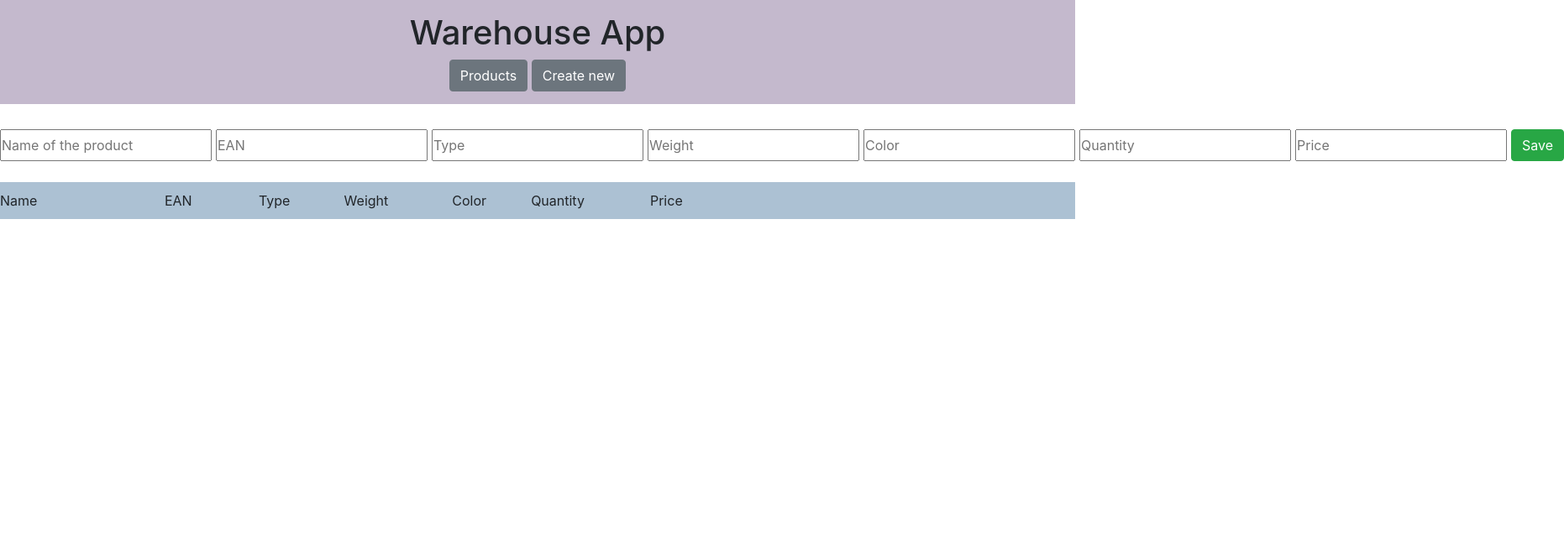
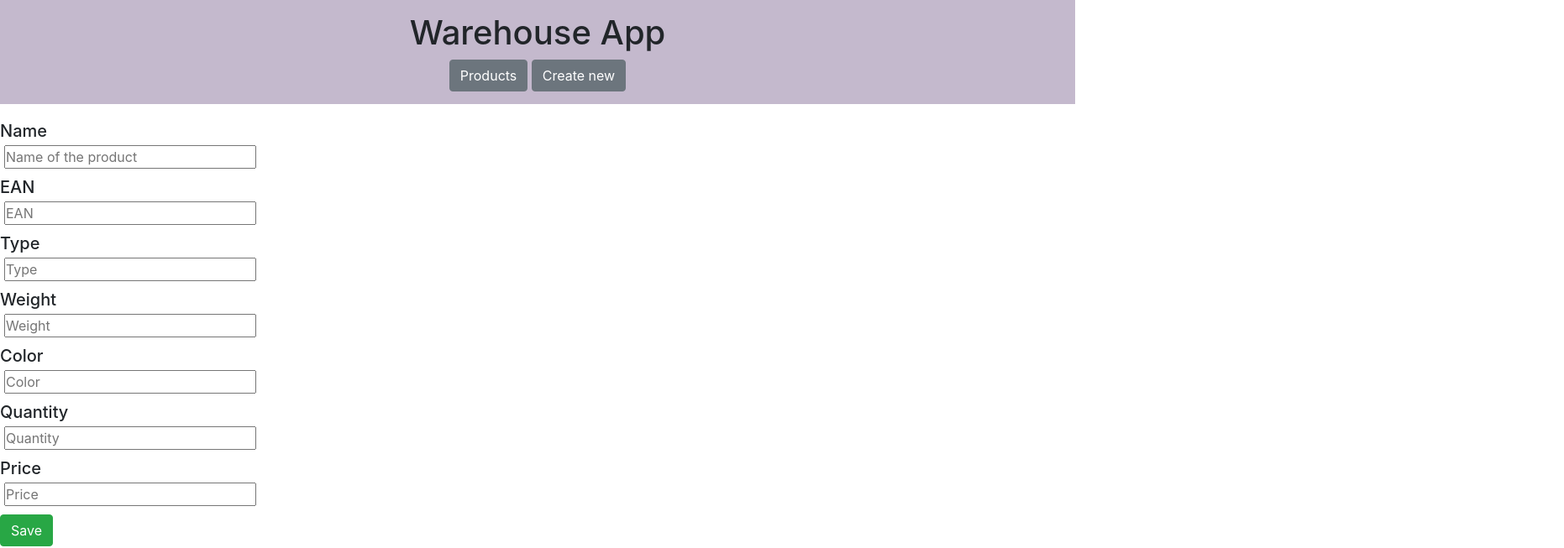
Before and after one commit to pauliuspad/warehouse_task, a React (Create React App) app: page /products/create in a window 1280 px wide. Shown: the top 653 px of the page at 84% size, 1862 px wide, since content can reach past the window. Built offline with nearby package versions, Linux system fonts and the light colour scheme.

Commit message:
Preview shows Highcharts chart. Changed form style

```diff
--- a/src/App.css
+++ b/src/App.css
@@ -46,3 +46,18 @@ a {
 align-items: center;
 background: #b4d9f359;
 }
+
+.displayGrid{
+  display: grid;
+  margin-bottom: 20px;
+}
+
+.createFiels{
+  max-width: 300px;
+   margin: 5px;
+   margin-bottom: 10px;
+}
+
+h5 {
+  margin-bottom: 0!important;
+}
--- a/src/App.js
+++ b/src/App.js
@@ -74,14 +74,21 @@ function App() {
         <LayoutHeader />
         <Route exact path="/products/create" render={props => (
           <React.Fragment>
-            <div className=' ProductsGrid'>
-              <input ref={productName} type="text" name="Name" placeholder="Name of the product" ></input>
-              <input ref={productEAN} type="number" name="EAN" placeholder="EAN" ></input>
-              <input ref={productType} type="text" name="Type" placeholder="Type" ></input>
-              <input ref={productWeight} type="number" name="Weight" placeholder="Weight" ></input>
-              <input ref={productColor} type="text" name="Color" placeholder="Color" ></input>
-              <input ref={productQuantity} type="number" name="Quantity" placeholder="Quantity" ></input>
-              <input ref={productPrice} type="number" name="Price" placeholder="Price" ></input>
+            <div className='displayGrid '>
+              <h5>Name</h5>
+              <input ref={productName} className="createFiels" type="text" name="Name" placeholder="Name of the product" ></input>
+              <h5>EAN</h5>
+              <input ref={productEAN} className="createFiels" type="number" name="EAN" placeholder="EAN" ></input>
+              <h5>Type</h5>
+              <input ref={productType} className="createFiels" type="text" name="Type" placeholder="Type" ></input>
+              <h5>Weight</h5>
+              <input ref={productWeight} className="createFiels" type="number" name="Weight" placeholder="Weight" ></input>
+              <h5>Color</h5>
+              <input ref={productColor} className="createFiels" type="text" name="Color" placeholder="Color" ></input>
+              <h5>Quantity</h5>
+              <input ref={productQuantity} className="createFiels" type="number" name="Quantity" placeholder="Quantity" ></input>
+              <h5>Price</h5>
+              <input ref={productPrice} className="createFiels" type="number" name="Price" placeholder="Price" ></input>
               <Link to='/products' > <Button variant="success"  onClick={addProduct}> Save </Button> </Link>
             </div>
           </React.Fragment>
--- a/src/Layout/Header.js
+++ b/src/Layout/Header.js
@@ -8,7 +8,7 @@ function Header() {
   return (
       <header style={headerStyle}>
           <h1>Warehouse App</h1>
-          <Link class="btn btn-secondary" to="/products">Products</Link>  <Link class="btn btn-secondary" to="/products/create">Create new</Link>
+          <Link className="btn btn-secondary" to="/products">Products</Link>  <Link className="btn btn-secondary" to="/products/create">Create new</Link>
       </header>
   )
 }
--- a/src/components/EditProducts.js
+++ b/src/components/EditProducts.js
@@ -31,14 +31,21 @@ const EditProduct = props.products.map((product) => {
 
     console.log(state)
     return(
-      <form >
-      <input type="text" name="Name" onChange={updateState} placeholder={product.Name} ></input>
-      <input type="number" name="EAN" onChange={updateState} placeholder={product.EAN} ></input>
-      <input type="text" name="Type" onChange={updateState}  placeholder={product.Type} ></input>
-      <input type="number" name="Weight" onChange={updateState}  placeholder={product.Weight} ></input>
-      <input type="text" name="Color" onChange={updateState}  placeholder={product.Color} ></input>
-      <input type="number" name="Quantity" onChange={updateState}  placeholder={product.Quantity} ></input>
-      <input type="number" name="Price" onChange={updateState}  placeholder={product.Price} ></input>
+      <form  className='displayGrid '>
+      <h5>Name</h5>
+      <input className="createFiels" type="text" name="Name" onChange={updateState} placeholder={product.Name} ></input>
+      <h5>EAN</h5>
+      <input className="createFiels" type="number" name="EAN" onChange={updateState} placeholder={product.EAN} ></input>
+      <h5>Type</h5>
+      <input className="createFiels" type="text" name="Type" onChange={updateState}  placeholder={product.Type} ></input>
+      <h5>Weight</h5>
+      <input className="createFiels" type="number" name="Weight" onChange={updateState}  placeholder={product.Weight} ></input>
+      <h5>Color</h5>
+      <input className="createFiels" type="text" name="Color" onChange={updateState}  placeholder={product.Color} ></input>
+      <h5>Quantity</h5>
+      <input className="createFiels" type="number" name="Quantity" onChange={updateState}  placeholder={product.Quantity} ></input>
+      <h5>Price</h5>
+      <input className="createFiels" type="number" name="Price" onChange={updateState}  placeholder={product.Price} ></input>
       <Link to='/products/edit' > <Button variant="success" onClick={confirmEdit} type="submit" > Save </Button> </Link>
       </form>
     )
--- a/src/components/PreviewProducts.js
+++ b/src/components/PreviewProducts.js
@@ -5,9 +5,17 @@ import HighchartsReact from 'highcharts-react-official';
 function Preview(props) {
 
  const currentUrl = window.location.pathname.split("/").pop() ;
-console.log(currentUrl)
+
   const PreviewItems = props.products.map((product) => {
   if (product.ID === currentUrl){
+
+    console.log("product.Price " + typeof product.Price)
+    console.log("product.Quantity " + product.Quantity)
+
+    const splitPrice = product.Price.split(" ")
+    const splitQuantity = product.Quantity.split(" ")
+    const dataPrice = splitPrice.map((number) => parseInt(number))
+    const dataQuantity = splitQuantity.map((number) => parseInt(number))
 
     const priceOptions = {
       chart: {
@@ -17,7 +25,7 @@ console.log(currentUrl)
         text: 'Last changes in Product Price '
       },
       series: [ {
-        data: [product.Price]
+        data:  dataPrice
       }
       ] };
 
@@ -29,7 +37,7 @@ console.log(currentUrl)
         text: 'Last changes in Product Quantity '
       },
       series: [ {
-        data:[product.Quantity]
+        data: dataQuantity
       }
       ] };
 
```
